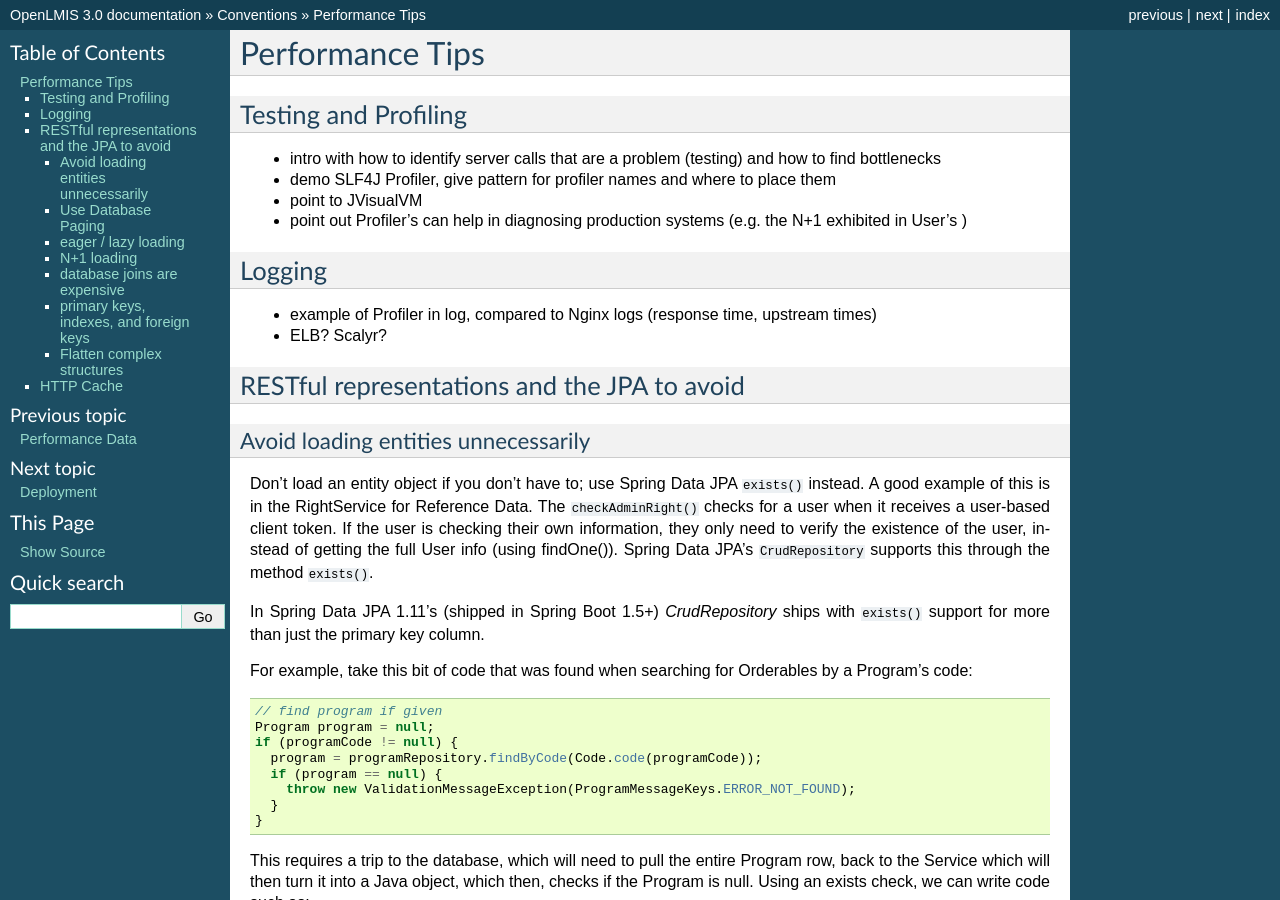
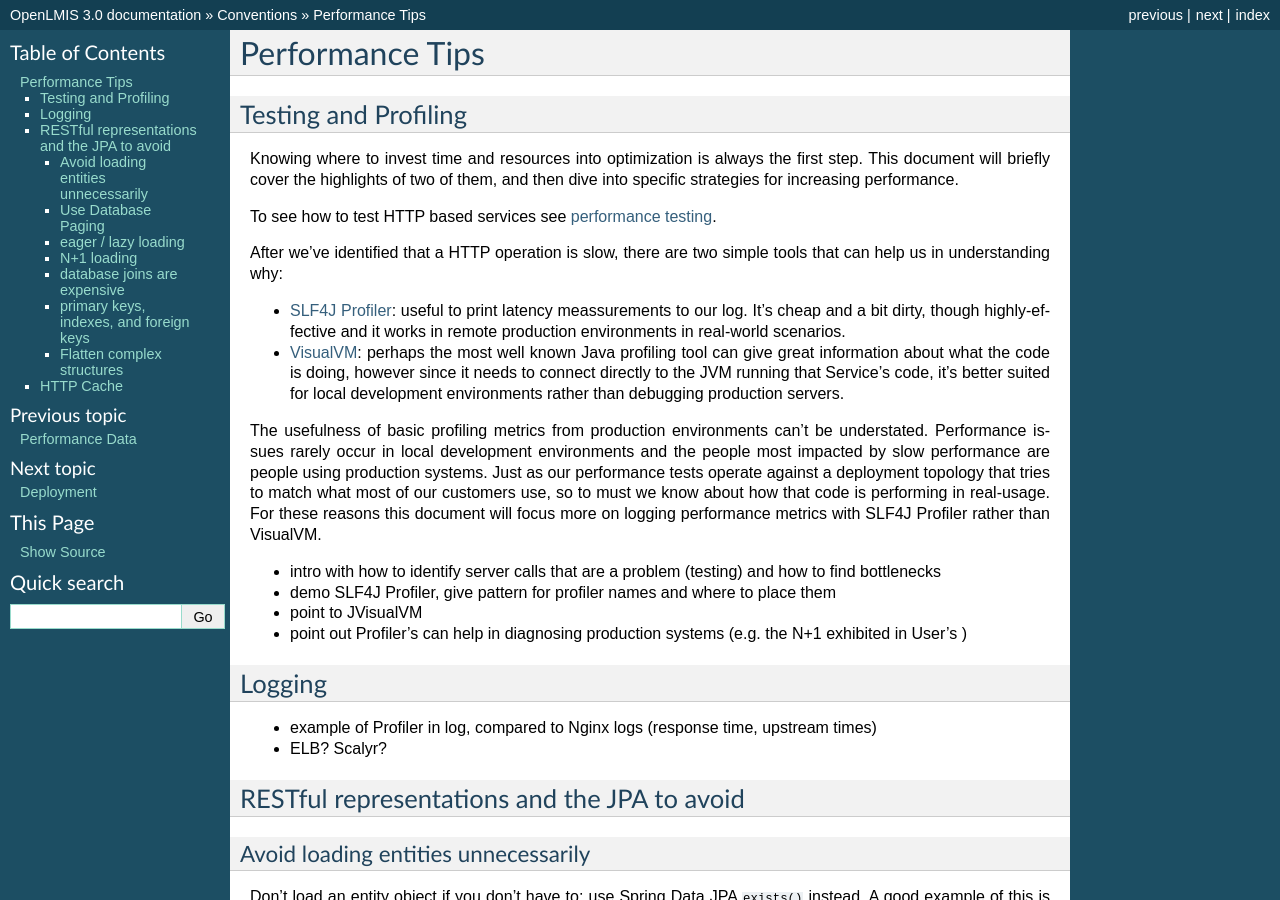
Before and after one commit to OpenLMIS/openlmis-ref-distro, a Sphinx documentation site: the page built from docs/source/conventions/performanceTips.rst, in a window 1280 px wide and 900 px high. Built offline with Sphinx 7.4.7, drawn with Linux system fonts in a browser that asks for light colours; pages that are not in the unit, such as notebooks, are missing from menus.

Commit message:
OLMIS-2813, add basic perf tip intro

```diff
--- a/docs/source/conventions/performanceTips.rst
+++ b/docs/source/conventions/performanceTips.rst
@@ -4,6 +4,31 @@ Performance Tips
 
 Testing and Profiling
 ======================
+
+Knowing where to invest time and resources into optimization is always the first step.  This
+document will briefly cover the highlights of two of them, and then dive into specific strategies
+for increasing performance.
+
+To see how to test HTTP based services see `performance testing`_.
+
+After we've identified that a HTTP operation is slow, there are two simple tools that can help us
+in understanding why:
+
+- `SLF4J Profiler`_: useful to print latency meassurements to our log.  It's cheap and a bit dirty,
+  though highly-effective and it works in remote production environments in real-world scenarios.
+- `VisualVM`_: perhaps the most well known Java profiling tool can give great information about
+  what the code is doing, however since it needs to connect directly to the JVM running that
+  Service's code, it's better suited for local development environments rather than debugging
+  production servers.
+
+The usefulness of basic profiling metrics from production environments can't be understated.
+Performance issues rarely occur in local development environments and the people most impacted by
+slow performance are people using production systems.  Just as our performance tests operate against
+a deployment topology that tries to match what most of our customers use, so to must we know about
+how that code is performing in real-usage.  For these reasons this document will focus more on
+logging performance metrics with SLF4J Profiler rather than VisualVM.
+
+
 - intro with how to identify server calls that are a problem (testing) and
   how to find bottlenecks
 - demo SLF4J Profiler, give pattern for profiler names and where to place them
@@ -153,6 +178,9 @@ HTTP Cache
   audit based)
 
 
+.. _Performance Testing: performanceTesting
+.. _SLF4J Profiler: https://www.slf4j.org/extensions.html#profiler
+.. _VisualVM: https://visualvm.github.io/
 .. _pagination API conventions: https://github.com/OpenLMIS/openlmis-template-service/blob/master/STYLE-GUIDE.md#pagination
 .. _Spring Data Pageable:
 .. _database paging pattern: https://groups.google.com/d/msg/openlmis-dev/WniSS9ZIdY4/B7vNXcchBgAJ
```
